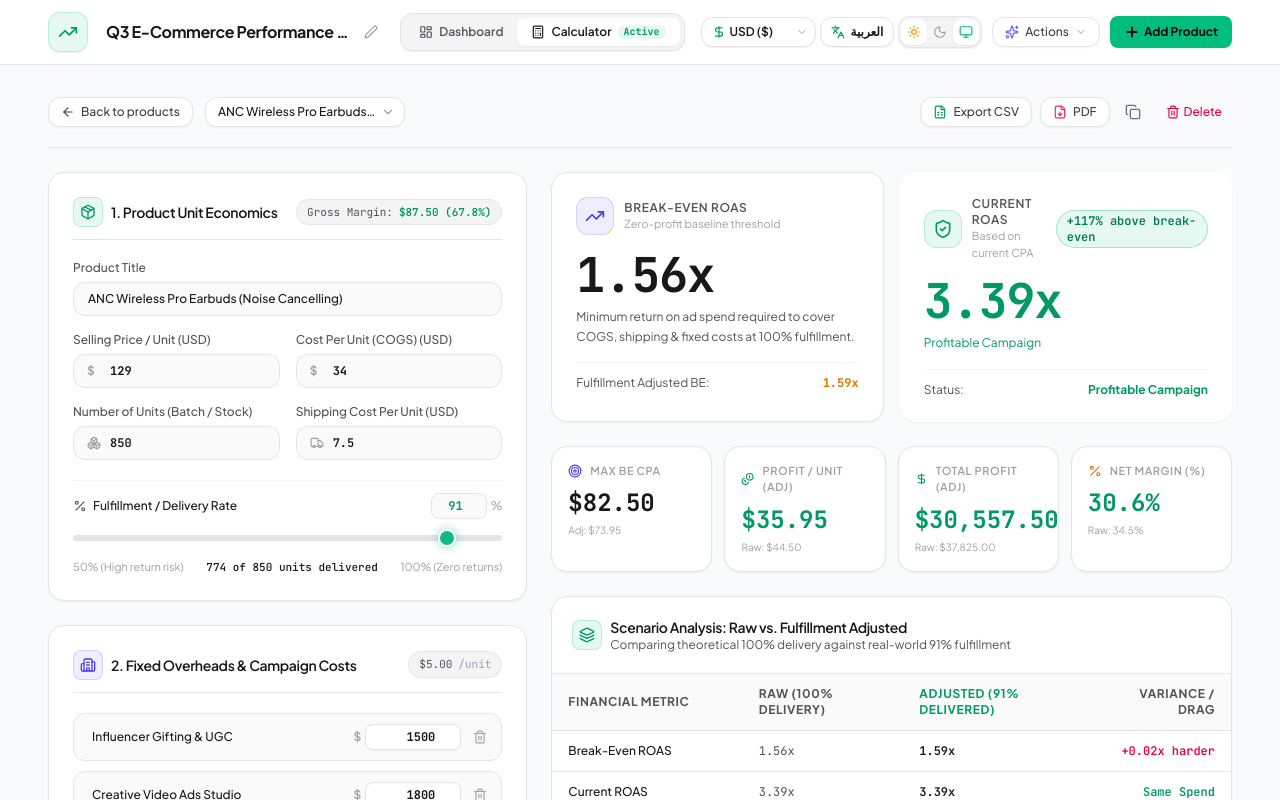
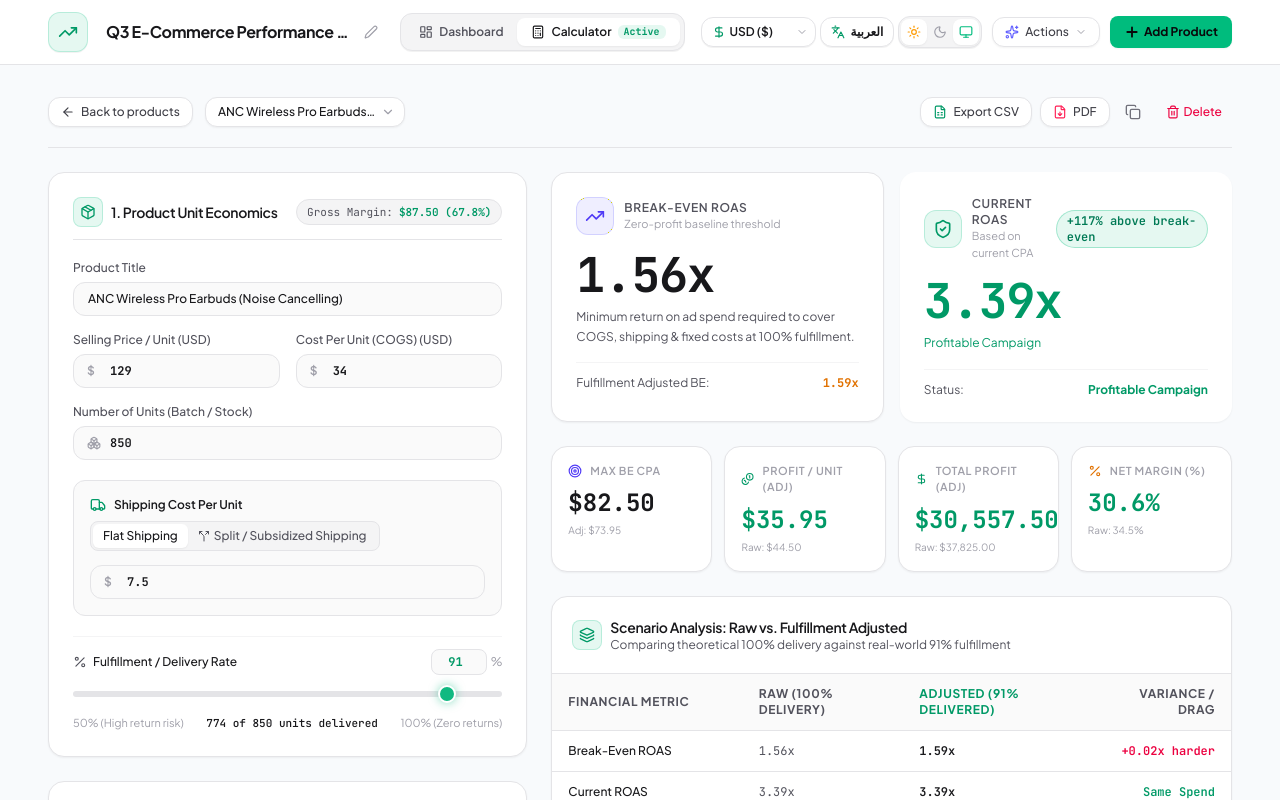
Before and after one commit to Mostafa-Elmoalem/roas-unit-economics-calculator, a React (Vite) app: page / in a window 1280 px wide. Both pictures are taken after a click on the element 640 px from the left and 701 px from the top of the page. Shown: the top 800 px of the page. Built offline with nearby package versions, Linux system fonts and the light colour scheme.

Commit message:
feat(shipping): support Split/Subsidized Shipping economics (Merchant share vs Full Courier loss on returns)

```diff
--- a/src/components/calculator/UnitEconomicsCard.tsx
+++ b/src/components/calculator/UnitEconomicsCard.tsx
@@ -3,13 +3,18 @@ import { useTranslation } from 'react-i18next';
 import { useApp } from '../../context/AppContext';
 import { formatCurrency } from '../../lib/calculations';
 import { tokens } from '../../theme/tokens';
-import { Boxes, Truck, Percent, Package } from 'lucide-react';
+import { Boxes, Truck, Percent, Package, Split } from 'lucide-react';
 
 export const UnitEconomicsCard: React.FC = () => {
   const { t } = useTranslation();
   const { activeProduct, activeProductMetrics, updateProduct, currency } = useApp();
 
   if (!activeProduct || !activeProductMetrics) return null;
+
+  const isSubsidized = activeProduct.shippingMode === 'subsidized';
+  const courierCost = activeProduct.courierShippingCost ?? activeProduct.shippingPerUnit ?? 90;
+  const customerFee = activeProduct.customerShippingFee ?? 60;
+  const merchantShare = Math.max(0, courierCost - customerFee);
 
   const getFulfillmentColor = (rate: number) => {
     if (rate >= 85) return tokens.status.profit.text;
@@ -105,7 +110,7 @@ export const UnitEconomicsCard: React.FC = () => {
         </div>
 
         {/* Number of Units */}
-        <div>
+        <div className="sm:col-span-2">
           <label className={`block text-xs font-medium ${tokens.text.secondary} mb-1.5`}>
             {t('calculator.batchUnits')}
           </label>
@@ -127,14 +132,57 @@ export const UnitEconomicsCard: React.FC = () => {
             />
           </div>
         </div>
+      </div>
 
-        {/* Shipping Per Unit */}
+      {/* Shipping Model Configuration Section */}
+      <div className={`p-4 rounded-xl ${tokens.bg.surfaceSubtle} border ${tokens.border.default} space-y-3.5`}>
+        <div className="flex flex-wrap items-center justify-between gap-2">
+          <div className="flex items-center gap-2">
+            <Truck className={`w-4 h-4 ${tokens.status.profit.text}`} />
+            <span className={`text-xs font-semibold ${tokens.text.primary}`}>
+              {t('calculator.shippingPerUnit')}
+            </span>
+          </div>
+
+          {/* Shipping Mode Selector */}
+          <div className={`flex items-center ${tokens.bg.toggleTrack} border ${tokens.border.default} rounded-lg p-0.5 text-xs`}>
+            <button
+              onClick={() => updateProduct(activeProduct.id, { shippingMode: 'flat' })}
+              className={`px-2.5 py-1 rounded-md font-medium transition cursor-pointer ${
+                !isSubsidized
+                  ? 'bg-white dark:bg-[#27272a] text-zinc-900 dark:text-[#f4f4f5] shadow-xs'
+                  : `${tokens.text.secondary} hover:${tokens.text.primary}`
+              }`}
+            >
+              {t('calculator.shippingModeFlat')}
+            </button>
+            <button
+              onClick={() =>
+                updateProduct(activeProduct.id, {
+                  shippingMode: 'subsidized',
+                  courierShippingCost: activeProduct.courierShippingCost || activeProduct.shippingPerUnit || 90,
+                  customerShippingFee: activeProduct.customerShippingFee || 60,
+                })
+              }
+              className={`flex items-center gap-1 px-2.5 py-1 rounded-md font-medium transition cursor-pointer ${
+                isSubsidized
+                  ? 'bg-white dark:bg-[#27272a] text-emerald-600 dark:text-emerald-400 font-bold shadow-xs'
+                  : `${tokens.text.secondary} hover:${tokens.text.primary}`
+              }`}
+            >
+              <Split className="w-3 h-3" />
+              <span>{t('calculator.shippingModeSubsidized')}</span>
+            </button>
+          </div>
+        </div>
+
+        {/* Flat Mode Input */}
+        {!isSubsidized ? (
           <div>
-          <label className={`block text-xs font-medium ${tokens.text.secondary} mb-1.5`}>
-            {t('calculator.shippingPerUnit')} ({currency})
-          </label>
             <div className="relative">
-            <Truck className={`w-3.5 h-3.5 ${tokens.text.muted} absolute left-3.5 rtl:right-3.5 rtl:left-auto top-1/2 -translate-y-1/2`} />
+              <span className={`absolute left-3.5 rtl:right-3.5 rtl:left-auto top-1/2 -translate-y-1/2 text-xs font-semibold ${tokens.text.muted}`}>
+                {currency === 'EGP' ? 'EGP' : '$'}
+              </span>
               <input
                 type="number"
                 inputMode="decimal"
@@ -151,6 +199,83 @@ export const UnitEconomicsCard: React.FC = () => {
               />
             </div>
           </div>
+        ) : (
+          /* Subsidized Dual-Cost Inputs */
+          <div className="space-y-3">
+            <div className="grid grid-cols-1 sm:grid-cols-2 gap-3">
+              <div>
+                <label className={`block text-[11px] font-medium ${tokens.text.secondary} mb-1`}>
+                  {t('calculator.courierShippingCost')} ({currency})
+                </label>
+                <div className="relative">
+                  <span className={`absolute left-3 rtl:right-3 rtl:left-auto top-1/2 -translate-y-1/2 text-xs font-semibold ${tokens.text.muted}`}>
+                    {currency === 'EGP' ? 'EGP' : '$'}
+                  </span>
+                  <input
+                    type="number"
+                    inputMode="decimal"
+                    step="any"
+                    min="0"
+                    value={courierCost || ''}
+                    onChange={(e) =>
+                      updateProduct(activeProduct.id, {
+                        courierShippingCost: parseFloat(e.target.value) || 0,
+                      })
+                    }
+                    className={`w-full ${tokens.bg.input} border ${tokens.border.default} focus:border-emerald-500 rounded-xl pl-8 rtl:pr-8 rtl:pl-3 pr-3 py-2 text-xs font-bold font-mono-nums ${tokens.text.primary} outline-none transition`}
+                    placeholder="90"
+                  />
+                </div>
+              </div>
+
+              <div>
+                <label className={`block text-[11px] font-medium ${tokens.text.secondary} mb-1`}>
+                  {t('calculator.customerShippingFee')} ({currency})
+                </label>
+                <div className="relative">
+                  <span className={`absolute left-3 rtl:right-3 rtl:left-auto top-1/2 -translate-y-1/2 text-xs font-semibold ${tokens.text.muted}`}>
+                    {currency === 'EGP' ? 'EGP' : '$'}
+                  </span>
+                  <input
+                    type="number"
+                    inputMode="decimal"
+                    step="any"
+                    min="0"
+                    value={customerFee || ''}
+                    onChange={(e) =>
+                      updateProduct(activeProduct.id, {
+                        customerShippingFee: parseFloat(e.target.value) || 0,
+                      })
+                    }
+                    className={`w-full ${tokens.bg.input} border ${tokens.border.default} focus:border-emerald-500 rounded-xl pl-8 rtl:pr-8 rtl:pl-3 pr-3 py-2 text-xs font-bold font-mono-nums ${tokens.text.primary} outline-none transition`}
+                    placeholder="60"
+                  />
+                </div>
+              </div>
+            </div>
+
+            {/* Live Dual Impact Calculation Indicators */}
+            <div className="grid grid-cols-1 sm:grid-cols-2 gap-2 pt-1 font-mono-nums text-xs">
+              <div className={`p-2.5 rounded-lg ${tokens.status.profit.bg} border ${tokens.status.profit.border}`}>
+                <span className={`block text-[10px] ${tokens.status.profit.text} font-sans`}>
+                  {t('calculator.merchantSubsidizedShare')}:
+                </span>
+                <span className={`font-bold ${tokens.status.profit.text}`}>
+                  {formatCurrency(merchantShare, currency)} / طلب مُسلَّم
+                </span>
+              </div>
+
+              <div className={`p-2.5 rounded-lg ${tokens.status.loss.bg} border ${tokens.status.loss.border}`}>
+                <span className={`block text-[10px] ${tokens.status.loss.text} font-sans`}>
+                  {t('calculator.returnLossShare')}:
+                </span>
+                <span className={`font-bold ${tokens.status.loss.text}`}>
+                  -{formatCurrency(courierCost, currency)} / طلب مرتجع
+                </span>
+              </div>
+            </div>
+          </div>
+        )}
       </div>
 
       {/* Fulfillment Rate Slider */}
--- a/src/i18n/locales/ar.json
+++ b/src/i18n/locales/ar.json
@@ -79,7 +79,13 @@
     "sellingPrice": "سعر البيع للقطعة",
     "cogs": "تكلفة المنتج (COGS)",
     "batchUnits": "عدد القطع في الدفعة / المخزون",
+    "shippingModeFlat": "شحن ثابت",
+    "shippingModeSubsidized": "شحن مدعوم / مقسم",
     "shippingPerUnit": "تكلفة الشحن للقطعة",
+    "courierShippingCost": "تكلفة شركة الشحن الفعلية",
+    "customerShippingFee": "ما يدفعه العميل للشحن",
+    "merchantSubsidizedShare": "ما يتحمله المتجر عند التسليم",
+    "returnLossShare": "خسارة المتجر عند المرتجع (الشحن كاملاً)",
     "fulfillmentRate": "نسبة التسليم والتحصيل الفعلية",
     "deliveredOfTotal": "تم تسليم {{delivered}} من أصل {{total}} قطعة",
     "highReturnRisk": "50% (مخاطرة مرتجعات عالية)",
--- a/src/i18n/locales/en.json
+++ b/src/i18n/locales/en.json
@@ -79,7 +79,13 @@
     "sellingPrice": "Selling Price / Unit",
     "cogs": "Cost Per Unit (COGS)",
     "batchUnits": "Number of Units (Batch / Stock)",
+    "shippingModeFlat": "Flat Shipping",
+    "shippingModeSubsidized": "Split / Subsidized Shipping",
     "shippingPerUnit": "Shipping Cost Per Unit",
+    "courierShippingCost": "Courier Total Shipping Fee",
+    "customerShippingFee": "Customer Charged Shipping",
+    "merchantSubsidizedShare": "Merchant Subsidized Portion (Delivered)",
+    "returnLossShare": "Full Courier Loss on Return",
     "fulfillmentRate": "Fulfillment / Delivery Rate",
     "deliveredOfTotal": "{{delivered}} of {{total}} units delivered",
     "highReturnRisk": "50% (High return risk)",
--- a/src/lib/calculations.ts
+++ b/src/lib/calculations.ts
@@ -4,9 +4,23 @@ export function calculateProductMetrics(product: Product): CalculatedMetrics {
   const units = Math.max(1, product.units || 1);
   const sellingPrice = Math.max(0, product.sellingPrice || 0);
   const cogs = Math.max(0, product.cogs || 0);
-  const shippingPerUnit = Math.max(0, product.shippingPerUnit || 0);
   const fulfillmentRate = Math.min(100, Math.max(0, product.fulfillmentRate ?? 80));
   const fulfillmentRatio = fulfillmentRate / 100;
+
+  // Shipping Cost Calculation: Flat vs. Subsidized / Split
+  const isSubsidized = product.shippingMode === 'subsidized';
+  const courierCost = Math.max(0, product.courierShippingCost || 0);
+  const customerFee = Math.max(0, product.customerShippingFee || 0);
+
+  // For delivered order: merchant pays (courier - customer fee)
+  const effectiveDeliveredShippingCost = isSubsidized
+    ? Math.max(0, courierCost - customerFee)
+    : Math.max(0, product.shippingPerUnit || 0);
+
+  // For returned/failed order: merchant loses full courier cost (customer paid 0)
+  const effectiveReturnedShippingCost = isSubsidized
+    ? courierCost
+    : Math.max(0, product.shippingPerUnit || 0);
 
   // Fixed Costs
   const totalFixedCosts = (product.fixedCosts || []).reduce(
@@ -27,7 +41,7 @@ export function calculateProductMetrics(product: Product): CalculatedMetrics {
   }
 
   // --- 1. Raw Metrics (100% Fulfillment) ---
-  const grossMargin = sellingPrice - cogs - shippingPerUnit;
+  const grossMargin = sellingPrice - cogs - effectiveDeliveredShippingCost;
   const grossMarginPercent = sellingPrice > 0 ? (grossMargin / sellingPrice) * 100 : 0;
 
   const breakEvenCPA = grossMargin - fixedCostPerUnit;
@@ -50,7 +64,12 @@ export function calculateProductMetrics(product: Product): CalculatedMetrics {
 
   const adjustedRealizedRevenue = adjustedDeliveredUnits * sellingPrice;
   const adjustedRealizedCOGS = adjustedDeliveredUnits * cogs;
-  const adjustedTotalShippingSpent = units * shippingPerUnit; // paid for all dispatched units
+
+  // Realized Total Shipping Spent: (delivered * merchant share) + (failed * full courier fee)
+  const adjustedTotalShippingSpent =
+    adjustedDeliveredUnits * effectiveDeliveredShippingCost +
+    adjustedFailedUnits * effectiveReturnedShippingCost;
+
   const adjustedTotalAdSpend = totalAdSpend;
 
   const adjustedTotalProfit =
@@ -68,16 +87,20 @@ export function calculateProductMetrics(product: Product): CalculatedMetrics {
   const adjustedNetMarginPercent =
     adjustedRealizedRevenue > 0 ? (adjustedTotalProfit / adjustedRealizedRevenue) * 100 : 0;
 
-  // Adjusted Break-Even CPA
+  // Adjusted Break-Even CPA: factoring in delivered shipping + failed shipping loss per unit
+  const weightedShippingPerUnit =
+    fulfillmentRatio * effectiveDeliveredShippingCost +
+    (1 - fulfillmentRatio) * effectiveReturnedShippingCost;
+
   const adjustedBreakEvenCPA =
-    fulfillmentRatio * (sellingPrice - cogs) - shippingPerUnit - fixedCostPerUnit;
+    fulfillmentRatio * (sellingPrice - cogs) - weightedShippingPerUnit - fixedCostPerUnit;
 
   const adjustedBreakEvenROAS =
     adjustedBreakEvenCPA > 0
       ? (fulfillmentRatio * sellingPrice) / adjustedBreakEvenCPA
       : null;
 
-  const adjustedFailedShippingLoss = adjustedFailedUnits * shippingPerUnit;
+  const adjustedFailedShippingLoss = adjustedFailedUnits * effectiveReturnedShippingCost;
   const isProfitableAdjusted = adjustedTotalProfit >= 0;
 
   const marginOfSafetyAdjustedROAS =
@@ -101,6 +124,8 @@ export function calculateProductMetrics(product: Product): CalculatedMetrics {
     rawNetMarginPercent,
     isProfitableRaw,
     marginOfSafetyROAS,
+    effectiveDeliveredShippingCost,
+    effectiveReturnedShippingCost,
     adjustedDeliveredUnits,
     adjustedFailedUnits,
     adjustedRealizedRevenue,
--- a/src/types/index.ts
+++ b/src/types/index.ts
@@ -14,6 +14,9 @@ export interface Product {
   cogs: number;
   units: number;
   shippingPerUnit: number;
+  shippingMode?: 'flat' | 'subsidized';
+  courierShippingCost?: number; // Total actual courier fee (e.g. 90 EGP)
+  customerShippingFee?: number; // What the customer is charged (e.g. 60 EGP)
   fulfillmentRate: number; // 0 - 100
   adSpendPerUnit: number; // CPA
   totalAdSpend: number;
@@ -42,6 +45,8 @@ export interface CalculatedMetrics {
   marginOfSafetyROAS: number; // Current ROAS - BE ROAS
 
   // Fulfillment Adjusted Metrics
+  effectiveDeliveredShippingCost: number;
+  effectiveReturnedShippingCost: number;
   adjustedDeliveredUnits: number;
   adjustedFailedUnits: number;
   adjustedRealizedRevenue: number;
```
Lines whose indentation alone changed are shown as unchanged.
